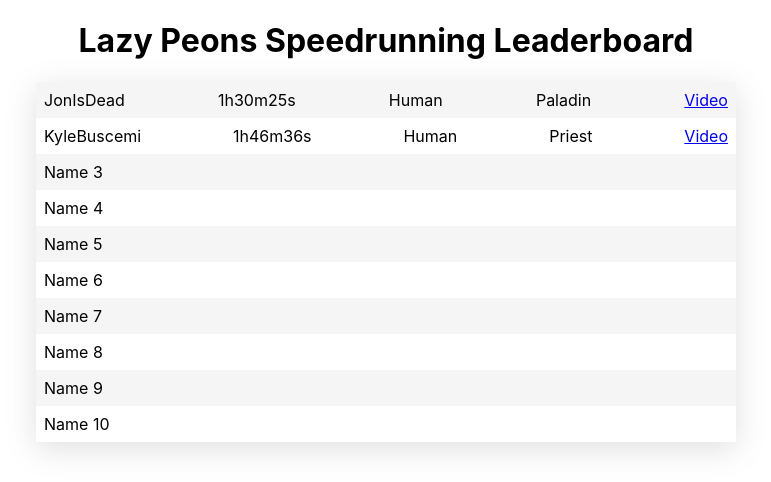
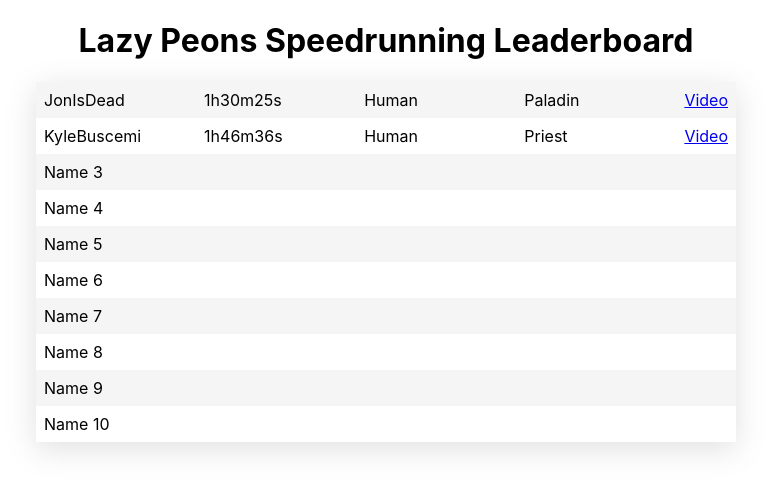
Before and after one commit to benjclark/lazy-peons-leaderboard, a PHP site: page / in a window 1280 px wide. Shown: the top 482 px of the page, without its empty margins (254-1025 px from the left). Run offline with PHP 8.4, Linux system fonts and the light colour scheme.

Commit message:
Adjusts layout of text in leaderboard rows to align nicely

```diff
--- a/main.css
+++ b/main.css
@@ -38,3 +38,8 @@ html {
 .leaderboard li:nth-child(even) {
     background-color: rgba(255,255,255,.06);
 }
+
+.leaderboard li span{
+    text-align: left;
+    flex: 1 0;
+}
```
